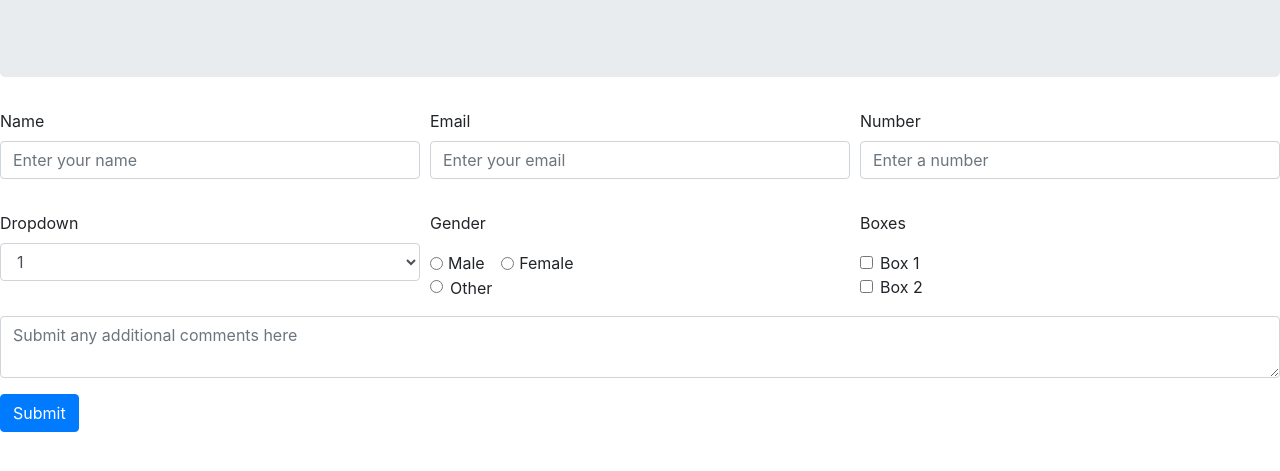
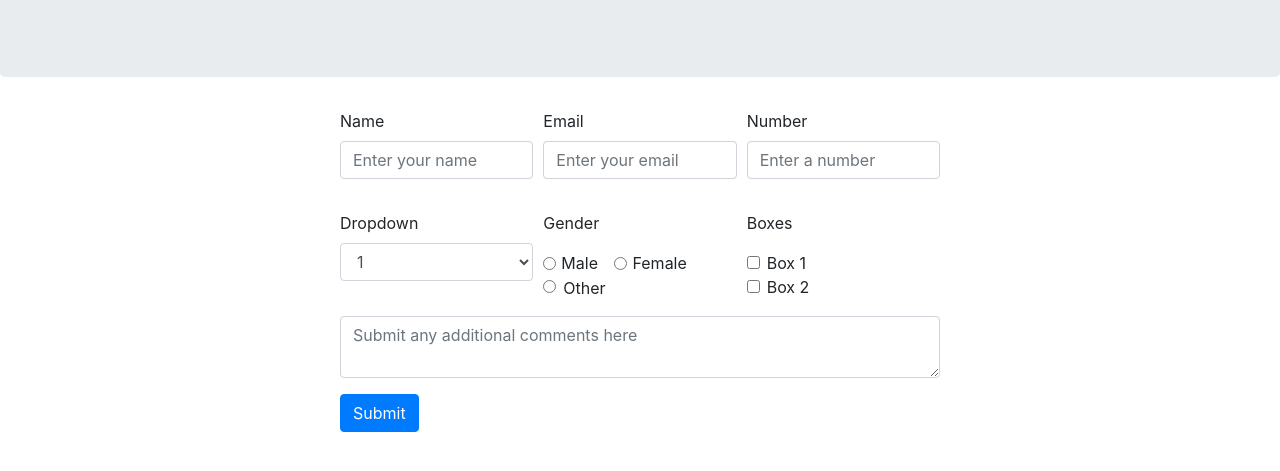
Before and after one commit to NathanDJohnson/NathanDJohnson.github.io, a plain HTML site: page form/index.html in a window 1280 px wide. Shown: the part 147-618 px from the top of the page. Drawn offline with nearby package versions, Linux system fonts and the light colour scheme.

Commit message:
Update index.html

```diff
--- a/form/index.html
+++ b/form/index.html
@@ -10,6 +10,21 @@
 <link rel="stylesheet" href="https://stackpath.bootstrapcdn.com/bootstrap/4.1.0/css/bootstrap.min.css" integrity="sha384-9gVQ4dYFwwWSjIDZnLEWnxCjeSWFphJiwGPXr1jddIhOegiu1FwO5qRGvFXOdJZ4" crossorigin="anonymous">
 <script src="https://code.jquery.com/jquery-3.3.1.slim.min.js" integrity="sha384-q8i/X+965DzO0rT7abK41JStQIAqVgRVzpbzo5smXKp4YfRvH+8abtTE1Pi6jizo" crossorigin="anonymous"></script>
 <script src="https://stackpath.bootstrapcdn.com/bootstrap/4.1.0/js/bootstrap.min.js" integrity="sha384-uefMccjFJAIv6A+rW+L4AHf99KvxDjWSu1z9VI8SKNVmz4sk7buKt/6v9KI65qnm" crossorigin="anonymous"></script>
+<style>
+body {
+  max-width: 100vw;
+  overflow: hidden;
+}
+form {
+  margin: 0 auto;
+  max-width: 95%;
+}
+@media only screen and (min-width: 600px)  {
+  form {
+    max-width: 600px;
+  }
+}
+</style>
 </head>
 <body>
 <div class="jumbotron">
```
